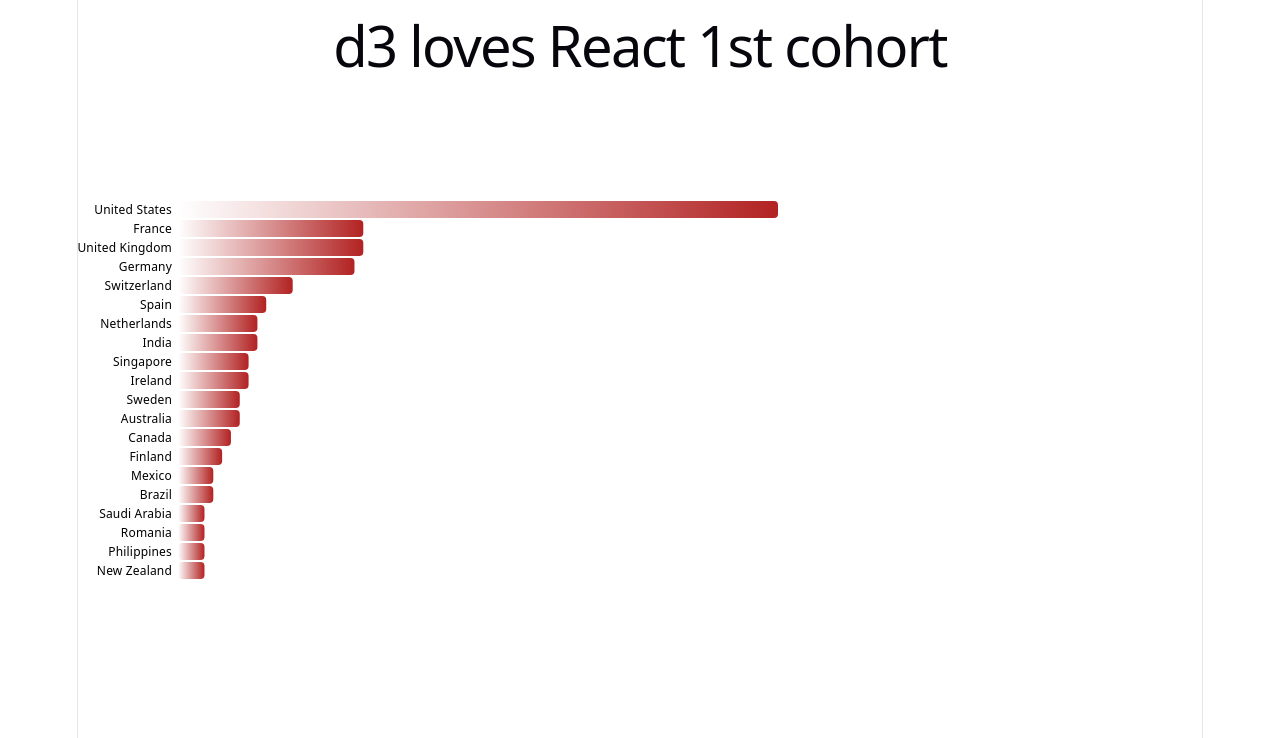
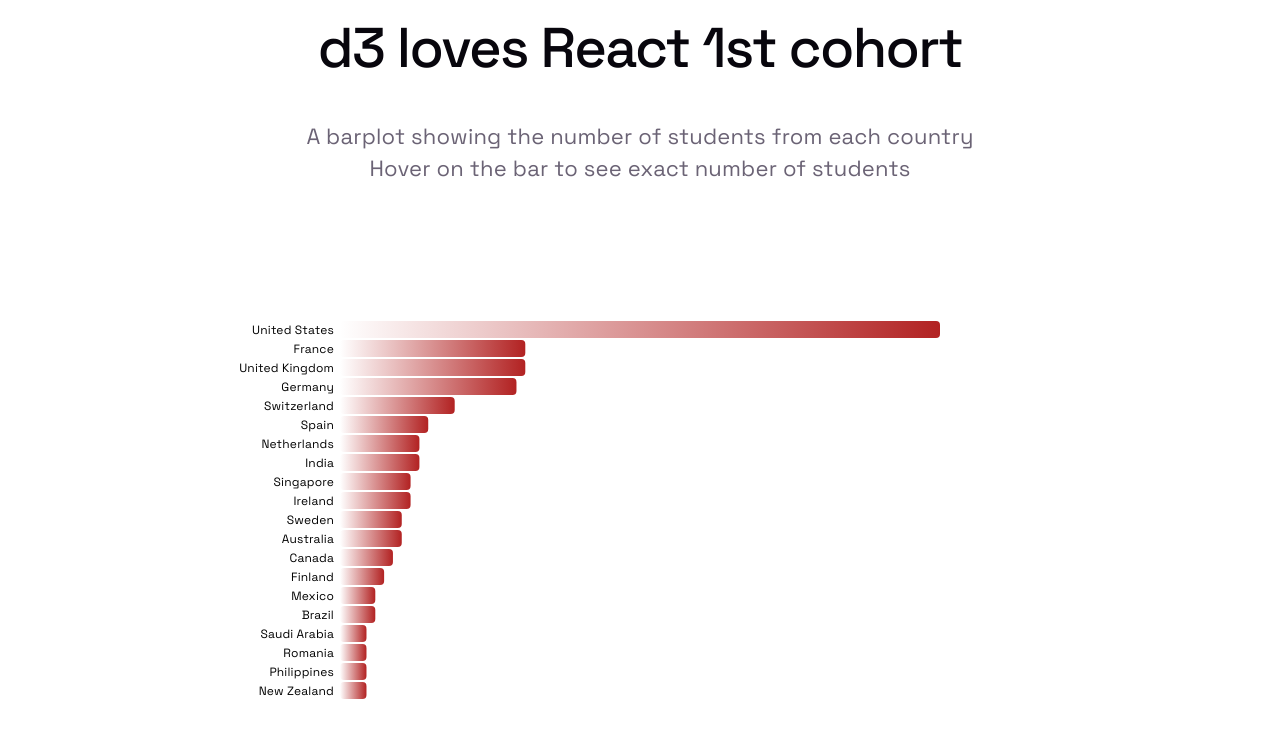
Before and after one commit to mic-wypych/d3_charts, a React (Vite) app: page / in a window 1280 px wide. Shown: the top 738 px of the page. Built offline with nearby package versions, Linux system fonts and the light colour scheme.

Commit message:
final styling

```diff
--- a/index.html
+++ b/index.html
@@ -5,6 +5,9 @@
     <link rel="icon" type="image/svg+xml" href="/favicon.svg" />
     <meta name="viewport" content="width=device-width, initial-scale=1.0" />
     <title>d3_charts</title>
+    <link rel="preconnect" href="https://fonts.googleapis.com" />
+    <link rel="preconnect" href="https://fonts.gstatic.com" crossorigin />
+    <link href="https://fonts.googleapis.com/css2?family=Space+Grotesk:wght@300..700&display=swap" rel="stylesheet" />
   </head>
   <body>
     <div id="root"></div>
--- a/src/App.jsx
+++ b/src/App.jsx
@@ -28,10 +28,13 @@
 
 
   return (
-    <>
-    <h1>d3 loves React 1st cohort</h1>
-     <Barplot data = {data}/>
-    </>
+    <div id="center">
+      <h1>d3 loves React 1st cohort</h1>
+      <div>A barplot showing the number of students from each country
+        <br></br>Hover on the bar to see exact number of students</div>
+
+      <Barplot data={data} />
+    </div>
   )
 }
 
--- a/src/Barplot.jsx
+++ b/src/Barplot.jsx
@@ -1,6 +1,8 @@
+import { useState } from "react";
 import * as d3 from "d3";
 
 export const Barplot = ({ data }) => {
+    const [hovered, setHovered] = useState(null);
     /*What we need to do for the basics:
     - map country names to y axis
     - map number of students to x axis */
@@ -31,7 +33,10 @@
                 </linearGradient>
             </defs>
             {data.map(d => (
-                <g key={d.country}>
+                <g key={d.country}
+                    onMouseEnter={() => setHovered(d)}
+                    onMouseLeave={() => setHovered(null)}
+                >
                     <rect
                         x={marginLeft}
                         y={y(d.country)}
@@ -51,6 +56,18 @@
                     </text>
                 </g>
             ))}
+            {hovered && (
+                <text
+                    x={x(hovered.students) + 8}
+                    y={y(hovered.country) + y.bandwidth() / 2}
+                    dy="0.35em"
+                    fontSize={12}
+                    fontWeight="bold"
+                    fill="firebrick"
+                >
+                    {hovered.students}
+                </text>
+            )}
         </svg>
     );
 }
--- a/src/index.css
+++ b/src/index.css
@@ -11,11 +11,11 @@
   --shadow:
     rgba(0, 0, 0, 0.1) 0 10px 15px -3px, rgba(0, 0, 0, 0.05) 0 4px 6px -2px;
 
-  --sans: system-ui, 'Segoe UI', Roboto, sans-serif;
-  --heading: system-ui, 'Segoe UI', Roboto, sans-serif;
+  --sans: 'Space Grotesk', sans-serif;
+  --heading: 'Space Grotesk', sans-serif;
   --mono: ui-monospace, Consolas, monospace;
 
-  font: 18px/145% var(--sans);
+  font: 22px/145% var(--sans);
   letter-spacing: 0.18px;
   color-scheme: light dark;
   color: var(--text);
@@ -32,8 +32,8 @@
 
 @media (prefers-color-scheme: dark) {
   :root {
-    --text: #9ca3af;
-    --text-h: #f3f4f6;
+    --text: #ac0b0bff;
+    --text-h: #ac0b0bff;
     --bg: #aab6fdff;
     --border: #2e303a;
     --code-bg: #1f2028;
@@ -59,11 +59,10 @@
   max-width: 100%;
   margin: 0 auto;
   text-align: center;
-  border-inline: 1px solid var(--border);
+
   min-height: 100svh;
   display: flex;
   flex-direction: column;
-  box-sizing: border-box;
 }
 
 h1,
```
